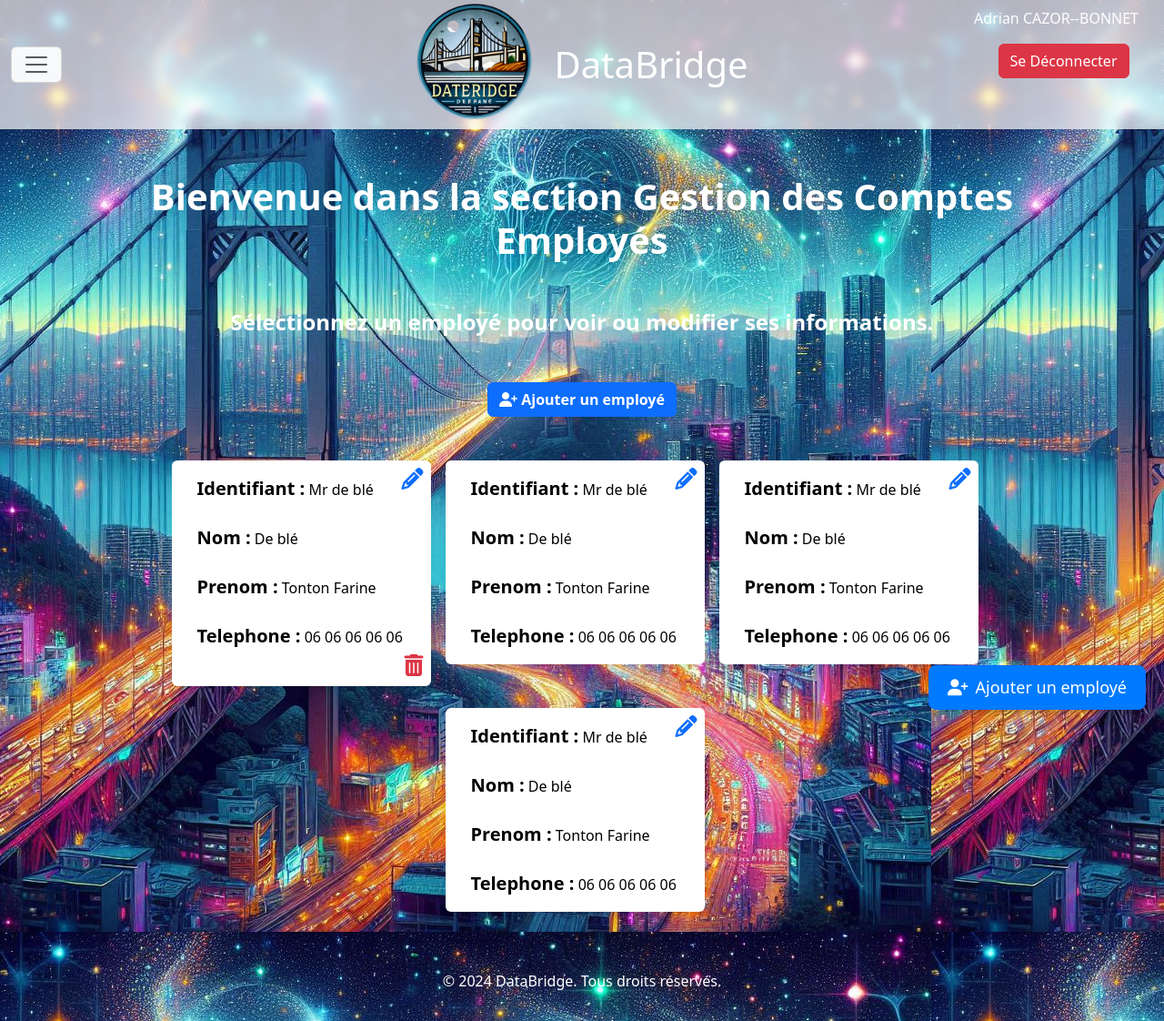
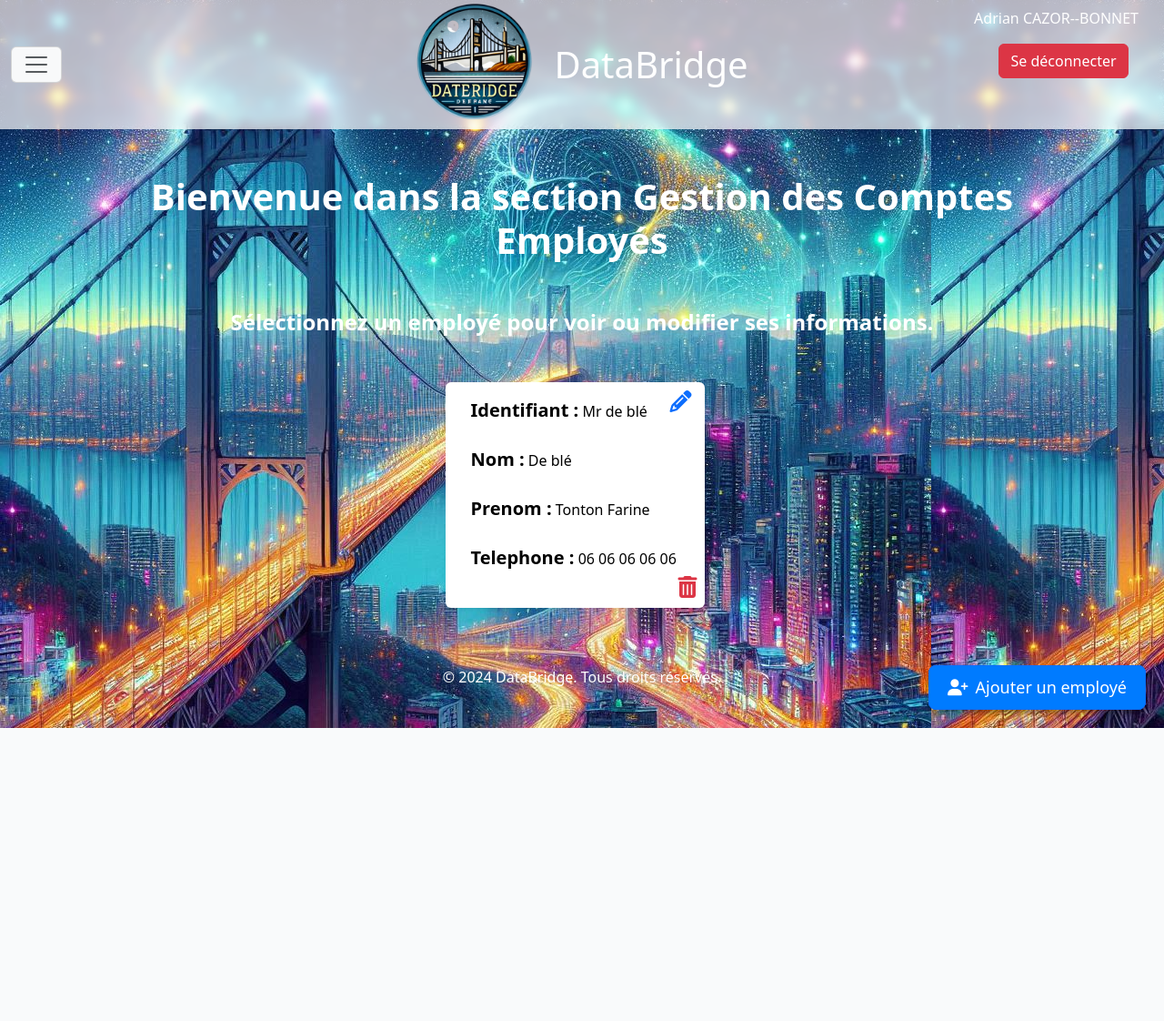
Before and after one commit to cju3ry/Projet-Musee-Web, a PHP site: page /pages/page_employes.php in a window 1280 px wide. Shown: the whole page at 91% size. After the commit the page ends 800 px from the top, so only its background shows below. Run offline with PHP 8.4, Linux system fonts and the light colour scheme.

Commit message:
ajout et modif des pages

```diff
--- a/DataBridge/pages/accueil.php
+++ b/DataBridge/pages/accueil.php
@@ -27,7 +27,9 @@
         <!-- Bouton et Login -->
         <div class="text-center">
             <span class="me-3 mt-3 text-white">Adrian CAZOR--BONNET</span><br>
-            <a href="logout.php" class="btn btn-danger mt-3">Se Déconnecter</a><br><br><br>
+            <form method="post" action="logout.php">
+                <button type="submit" class="btn btn-danger mt-3">Se déconnecter</button><br><br><br>
+            </form>
         </div>
     </div>
 </nav>
--- a/DataBridge/pages/page_employes.php
+++ b/DataBridge/pages/page_employes.php
@@ -22,39 +22,51 @@
         <!-- Logo et Titre alignés et centrés -->
         <div class="d-flex align-items-center justify-content-center mx-auto text-center" style="position: absolute; left: 50%; transform: translateX(-50%);">
             <img src="../images/logo.png" class="logo-size me-2 w-25" alt="Logo">
-            <a class="navbar-brand logo-size mb-0 fs-1 text-white" href="#">DataBridge</a>
+            <a class="navbar-brand logo-size mb-0 fs-1 text-white">DataBridge</a>
         </div>
 
         <!-- Bouton et Login -->
         <div class="text-center">
             <span class="me-3 mt-3 text-white">Adrian CAZOR--BONNET</span><br>
-            <a href="logout.php" class="btn btn-danger mt-3">Se Déconnecter</a><br><br><br>
+            <form method="post" action="logout.php">
+                <button type="submit" class="btn btn-danger mt-3">Se déconnecter</button><br><br><br>
+            </form>
         </div>
     </div>
 </nav>
 <!-- Main Content -->
 <div class="container text-center mt-5">
     <h1 class="mb-5 fs-1 text-white fw-bold"><br><br><br>Bienvenue dans la section Gestion des Comptes Employés</h1>
-    <p class="mb-5 fs-4 text-white fw-bold">Sélectionnez un employé pour voir ou modifier ses informations.</p></p>
-
-    <!-- Bouton au dessus des cadres pour ajouter un employé -->
-    <div class="text-center my-3 mb-5">
-        <a href="ajouter_employe.html" class="btn btn-primary fw-bold">
-            <i class="fas fa-user-plus"></i> Ajouter un employé
-        </a>
-    </div>
+    <p class="mb-5 fs-4 text-white fw-bold">Sélectionnez un employé pour voir ou modifier ses informations.</p>
 
     <a href="ajouter_employe.html" class="btn btn-primary btn-lg position-fixed btn-flottant">
         <i class="fas fa-user-plus"></i>Ajouter un employé
     </a>
+    <form method="post" action="page_ajout_employes.php">
+        <button class="position-absolute top-0 end-0 m-2 text-primary border-0 bg-transparent">
+            <a class="btn btn-primary btn-lg position-fixed btn-flottant">
+                <i class="fas fa-user-plus"></i>Ajouter un employé
+            </a>
+        </button>
+    </form>
 
     <div class="row row-cols-1 row-cols-md-4 g-4 justify-content-center">
         <!-- Cardre de l'affichage -->
         <div class="card shadow-sm border-0 h-100 position-relative me-3">
             <!-- Icône crayon en haut à droite -->
-            <a href="modification_employe.html?id=123" class="position-absolute top-0 end-0 m-2 text-primary">
-                <i class="fas fa-pencil-alt fs-4"></i>
-            </a>
+            <form method="post" action="page_modif_employes.php">
+                <button class="position-absolute top-0 end-0 m-2 text-primary border-0 bg-transparent">
+                        <i class="fas fa-pencil-alt fs-4"></i>
+                </button>
+                <?php
+                $nom = "CAZOR--BONNET";
+                $prenom = "Adrian";
+                $telephone = "06 06 06 06 06";
+                echo '<input type="hidden" name="nom_employe" value="' . htmlentities($nom, ENT_QUOTES) . '">';
+                echo '<input type="hidden" name="prenom_employe" value="' . htmlentities($prenom, ENT_QUOTES) . '">';
+                echo '<input type="hidden" name="telephone_employe" value="' . htmlentities($telephone, ENT_QUOTES) . '">';
+                ?>
+            </form>
 
             <!-- Contenu de la card -->
             <div class="card-body text-black rounded text-start">
@@ -65,72 +77,41 @@
                 <br><br>
             </div>
 
-            <!-- Icône poubelle en bas à droite -->
-            <a href="suppression_employe.html?id=123"
-               class="position-absolute bottom-0 end-0 m-2 text-danger">
+            <!-- Bouton poubelle avec modal -->
+            <a href="#" class="position-absolute bottom-0 end-0 m-2 text-danger" data-bs-toggle="modal" data-bs-target="#deleteModal">
                 <i class="fas fa-trash-alt fs-4"></i>
             </a>
 
-        </div>
-
-
-        <!-- Cardre de l'affichage -->
-        <div class="card shadow-sm border-0 h-100 position-relative me-3">
-            <!-- Icône crayon en haut à droite -->
-            <a href="modification_employe.html?id=123" class="position-absolute top-0 end-0 m-2 text-primary">
-                <i class="fas fa-pencil-alt fs-4"></i>
-            </a>
-
-            <!-- Contenu de la card -->
-            <div class="card-body text-black rounded text-start">
-                <span class="fs-5 fw-bold">Identifiant :</span> Mr de blé
-                <br><br><span class="fs-5 fw-bold">Nom :</span> De blé
-                <br><br><span class="fs-5 fw-bold">Prenom :</span> Tonton Farine
-                <br><br><span class="fs-5 fw-bold">Telephone :</span> 06 06 06 06 06
+            <!-- Delete Confirmation Modal -->
+            <div class="modal fade" id="deleteModal" tabindex="-1" aria-labelledby="deleteModalLabel" aria-hidden="true">
+                <div class="modal-dialog">
+                    <div class="modal-content">
+                        <div class="modal-header">
+                            <h5 class="modal-title" id="deleteModalLabel">Confirmation de suppression</h5>
+                            <button type="button" class="btn-close" data-bs-dismiss="modal" aria-label="Fermer"></button>
+                        </div>
+                        <div class="modal-body">
+                            Êtes-vous sûr de vouloir supprimer cet employé ?
+                        </div>
+                        <div class="modal-footer">
+                            <!-- Bouton Annuler -->
+                            <button type="button" class="btn btn-secondary" data-bs-dismiss="modal">Annuler</button>
+                            <!-- Bouton Confirmer -->
+                            <form method="post" action="suppression_employe.php">
+                                <!--  <input type="hidden" name="id_employe" value="123">  -->
+                                <button type="submit" class="btn btn-danger">Confirmer</button>
+                            </form>
+                        </div>
+                    </div>
+                </div>
             </div>
         </div>
-
-        <!-- Cardre de l'affichage -->
-        <div class="card shadow-sm border-0 h-100 position-relative me-3">
-            <!-- Icône crayon en haut à droite -->
-            <a href="modification_employe.html?id=123" class="position-absolute top-0 end-0 m-2 text-primary">
-                <i class="fas fa-pencil-alt fs-4"></i>
-            </a>
-
-            <!-- Contenu de la card -->
-            <div class="card-body text-black rounded text-start">
-                <span class="fs-5 fw-bold">Identifiant :</span> Mr de blé
-                <br><br><span class="fs-5 fw-bold">Nom :</span> De blé
-                <br><br><span class="fs-5 fw-bold">Prenom :</span> Tonton Farine
-                <br><br><span class="fs-5 fw-bold">Telephone :</span> 06 06 06 06 06
-            </div>
-        </div>
-
-        <!-- Cardre de l'affichage -->
-        <div class="card shadow-sm border-0 h-100 position-relative me-3">
-            <!-- Icône crayon en haut à droite -->
-            <a href="modification_employe.html?id=123" class="position-absolute top-0 end-0 m-2 text-primary">
-                <i class="fas fa-pencil-alt fs-4"></i>
-            </a>
-
-            <!-- Contenu de la card -->
-            <div class="card-body text-black rounded text-start">
-                <span class="fs-5 fw-bold">Identifiant :</span> Mr de blé
-                <br><br><span class="fs-5 fw-bold">Nom :</span> De blé
-                <br><br><span class="fs-5 fw-bold">Prenom :</span> Tonton Farine
-                <br><br><span class="fs-5 fw-bold">Telephone :</span> 06 06 06 06 06
-            </div>
-        </div>
-
-
-
-
-
     </div>
 </div>
 <!-- Footer -->
 <footer class="mt-5 text-center py-3 text-white">
     <p>&copy; 2024 DataBridge. Tous droits r&eacute;serv&eacute;s.</p>
 </footer>
+<script src="https://cdn.jsdelivr.net/npm/bootstrap@5.3.0-alpha1/dist/js/bootstrap.bundle.min.js"></script>
 </body>
 </html>
```
Also changed, not shown: DataBridge/pages/page_ajout_employes.php (added, +93 -0 lines), DataBridge/pages/page_modif_employes.php (added, +96 -0 lines).
